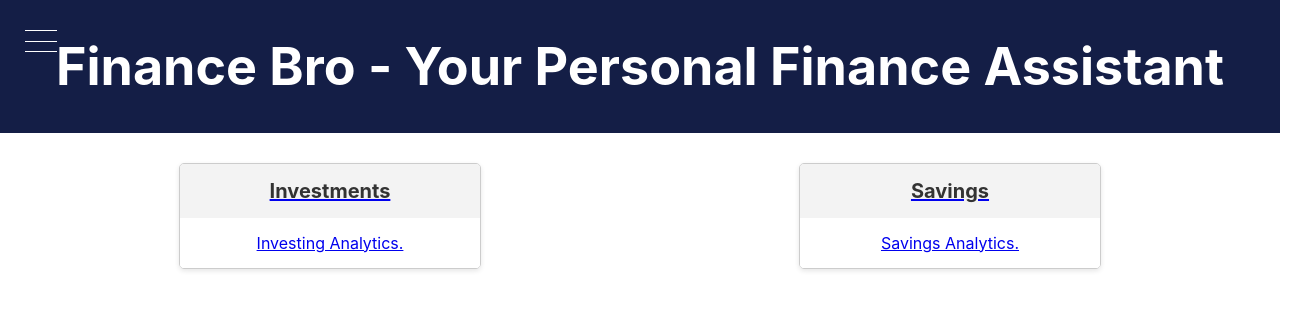
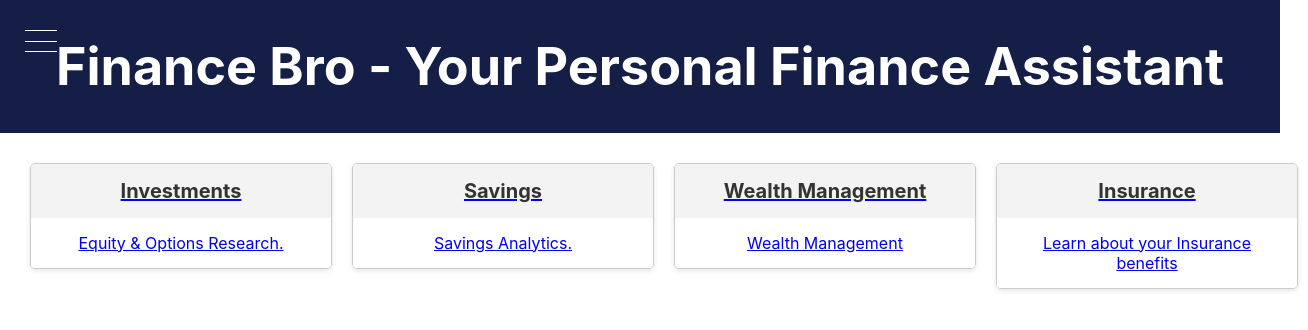
Before and after one commit to ritabanm-99/Finance-bro, a React (Create React App) app: page / in a window 1280 px wide. Shown: the top 330 px of the page, 1308 px wide, since content can reach past the window. Built offline with nearby package versions, Linux system fonts and the light colour scheme; the HTML template or start-up script is replaced by a standard one.

Commit message:
Update Home.js

```diff
--- a/src/components/Home.js
+++ b/src/components/Home.js
@@ -6,10 +6,16 @@ const Home = () => {
   return (
     <div className="card-container">
       <Link to="/investments">
-        <Card title="Investments" content="Investing Analytics." />
+        <Card title="Investments" content="Equity & Options Research." />
       </Link>
       <Link to="/savings">
         <Card title="Savings" content="Savings Analytics." />
+      </Link>
+      <Link to = "/wealthmgmt">
+        <Card title = "Wealth Management" content= "Wealth Management"/>
+      </Link>
+      <Link to = "/Insurance">
+        <Card title = "Insurance" content = " Learn about your Insurance benefits"/>
       </Link>
     </div>
   );
```
